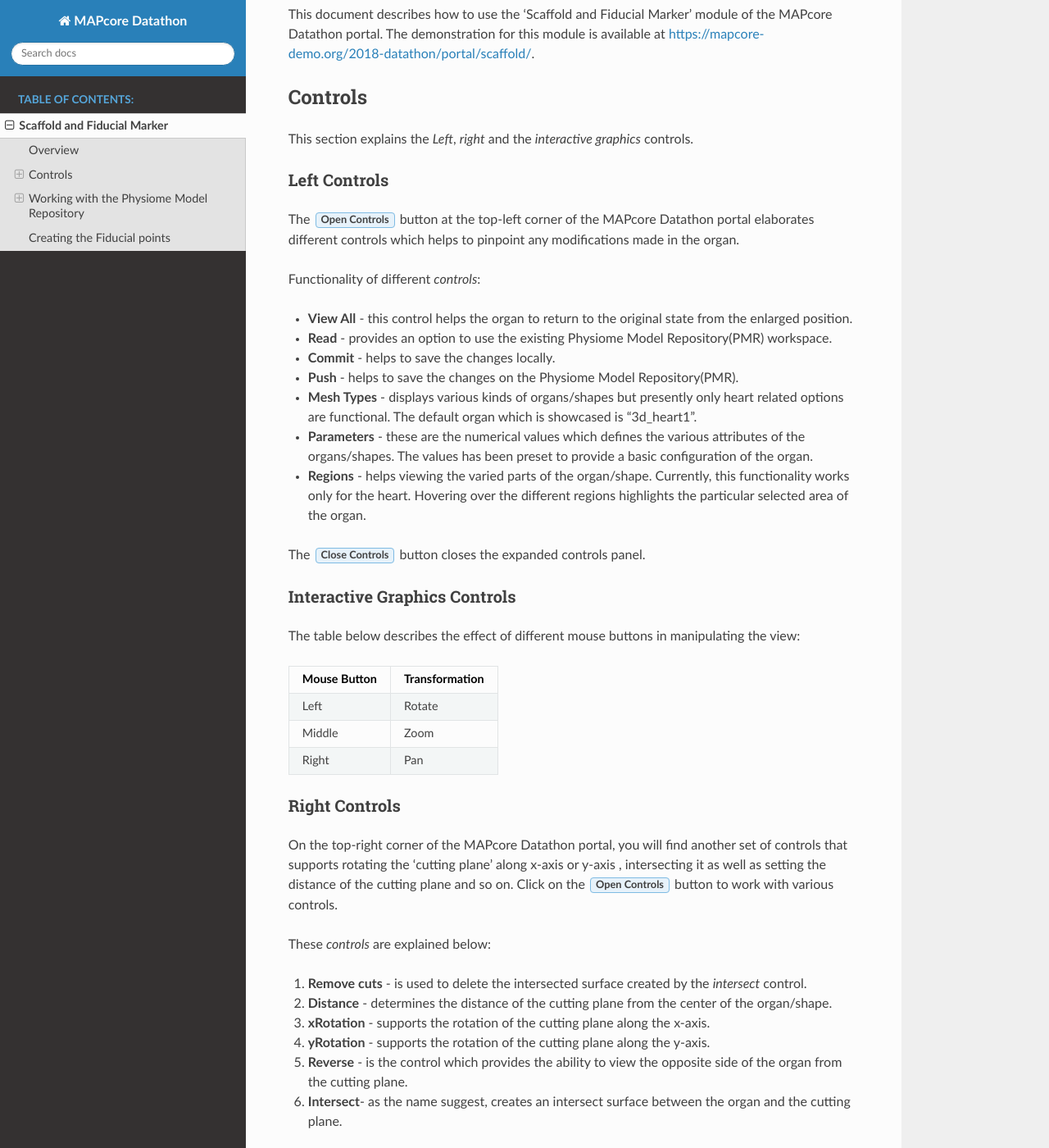
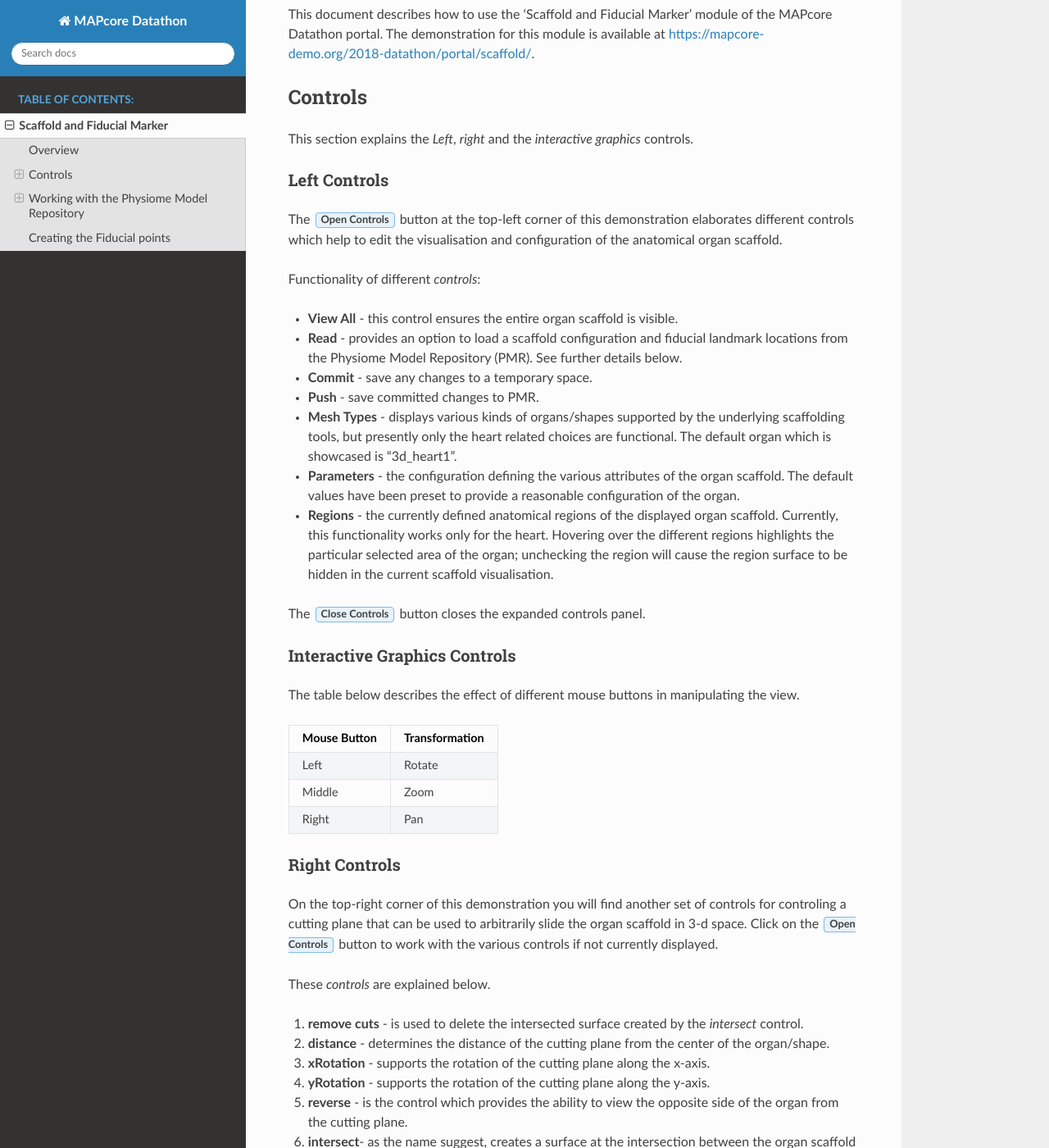
Before and after one commit to kmith/MAPcore-Documentation, a Sphinx documentation site: the page built from source/ScaffoldFiducialMarker.rst, in a window 1280 px wide and 1400 px high, scrolled down 510 px. Shown: the whole window at 82% size. Built offline with Sphinx 7.4.7 and the Read the Docs theme 2.0.0, drawn with Linux system fonts in a browser that asks for light colours; some of the changed text lies outside the part shown.

Commit message:
A few minor tweaks and additions
I think a bit more should be added about how the fiducial points can be edited (label and position?). Not quite sure how functional this is, but good to capture the current state here.

```diff
--- a/source/ScaffoldFiducialMarker.rst
+++ b/source/ScaffoldFiducialMarker.rst
@@ -19,23 +19,23 @@
 Left Controls
 ^^^^^^^^^^^^^
 
-The :guilabel:`Open Controls` button at the top-left corner of the MAPcore Datathon portal elaborates different controls which helps to pinpoint any modifications made in the organ.
+The :guilabel:`Open Controls` button at the top-left corner of this demonstration elaborates different controls which help to edit the visualisation and configuration of the anatomical organ scaffold.
 
 Functionality of different *controls*:
 
-* **View All** - this control helps the organ to return to the original state from the enlarged position.
+* **View All** - this control ensures the entire organ scaffold is visible.
 
-* **Read** - provides an option to use the existing Physiome Model Repository(PMR) workspace.
+* **Read** - provides an option to load a scaffold configuration and fiducial landmark locations from the Physiome Model Repository (PMR). See further details below.
 
-* **Commit** - helps to save the changes locally.
+* **Commit** - save any changes to a temporary space.
 
-* **Push** - helps to save the changes on the Physiome Model Repository(PMR).
+* **Push** - save committed changes to PMR.
 
-* **Mesh Types** - displays various kinds of organs/shapes but presently only heart related options are functional. The default organ which is showcased is "3d_heart1".
+* **Mesh Types** - displays various kinds of organs/shapes supported by the underlying scaffolding tools, but presently only the heart related choices are functional. The default organ which is showcased is "3d_heart1".
 
-* **Parameters** - these are the numerical values which defines the various attributes of the organs/shapes. The values has been preset to provide a basic configuration of the organ.
+* **Parameters** - the configuration defining the various attributes of the organ scaffold. The default values have been preset to provide a reasonable configuration of the organ.
 
-* **Regions** - helps viewing the varied parts of the organ/shape. Currently, this functionality works only for the heart. Hovering over the different regions highlights the particular selected area of the organ.
+* **Regions** - the currently defined anatomical regions of the displayed organ scaffold. Currently, this functionality works only for the heart. Hovering over the different regions highlights the particular selected area of the organ; unchecking the region will cause the region surface to be hidden in the current scaffold visualisation.
 
 The :guilabel:`Close Controls` button closes the expanded controls panel.
 
@@ -43,7 +43,7 @@
 Interactive Graphics Controls
 ^^^^^^^^^^^^^^^^^^^^^^^^^^^^^
 
-The table below describes the effect of different mouse buttons in manipulating the view:
+The table below describes the effect of different mouse buttons in manipulating the view.
 
 ======================= ==============
 Mouse Button            Transformation
@@ -58,16 +58,16 @@
 Right Controls
 ^^^^^^^^^^^^^^
 
-On the top-right corner of the MAPcore Datathon portal, you will find another set of controls that supports rotating the 'cutting plane' along x-axis or y-axis , intersecting it as well as setting the distance of the cutting plane and so on. Click on the :guilabel:`Open Controls` button to work with various controls.
+On the top-right corner of this demonstration you will find another set of controls for controling a cutting plane that can be used to arbitrarily slide the organ scaffold in 3-d space. Click on the :guilabel:`Open Controls` button to work with the various controls if not currently displayed.
 
-These *controls* are explained below:
+These *controls* are explained below.
 
-#. **Remove cuts** - is used to delete the intersected surface created by the *intersect* control.
-#. **Distance** - determines the distance of the cutting plane from the center of the organ/shape.
+#. **remove cuts** - is used to delete the intersected surface created by the *intersect* control.
+#. **distance** - determines the distance of the cutting plane from the center of the organ/shape.
 #. **xRotation** - supports the rotation of the cutting plane along the x-axis.
 #. **yRotation** - supports the rotation of the cutting plane along the y-axis.
-#. **Reverse** - is the control which provides the ability to view the opposite side of the organ from the cutting plane.
-#. **Intersect**- as the name suggest, creates an intersect surface between the organ and the cutting plane.
+#. **reverse** - is the control which provides the ability to view the opposite side of the organ from the cutting plane.
+#. **intersect**- as the name suggest, creates a surface at the intersection between the organ scaffold and the cutting plane.
 
 
 The :guilabel:`Close Controls` button closes the expanded controls panel.
@@ -75,7 +75,7 @@
 Working with the Physiome Model Repository
 ******************************************
 
-The 'Scaffold and Fiducial Marker' module of the MAPcore Datathon portal supports using the existing Physiome Model Repository(PMR) workspace as well as saving the changes on the PMR. This can be achieved through the three controls (Read,Commit and Push) explained in the `Left Controls`_ section.
+The 'Scaffold and Fiducial Marker' module of the MAPcore Datathon portal supports using an existing Physiome Model Repository (PMR) workspace to load and save changes the user makes to the scaffold configuration and/or fiducial landmarks. This can be achieved through the three controls (Read, Commit and Push) explained in the `Left Controls`_ section.
 
 Read Control
 ^^^^^^^^^^^^
@@ -145,7 +145,7 @@
 
 Push Control
 ^^^^^^^^^^^^
-The *Push* control helps to save the changes on the Physiome Model Repository(PMR).
+The *Push* control helps to save the changes on to the PMR workspace.
 
 Steps:
 
@@ -164,8 +164,8 @@
 
 Follow the steps below:
 
-#. Click on *Open Controls* button present on the top right corner of the datathon portal.
-#. Go to the **distance** control and select the distance of the cutting plane from the center of the organ.
+1. Click on *Open Controls* button present on the top right corner of the datathon portal.
+#. Use the **distance**, **xRotation**, and **yRotation** controls to align the slice as desired.
 #. Click on the **intersect** option.
 #. Click at the particular location on the intersected surface to create the fiducial point.
 #. Enter the annotation and click on confirm.
@@ -176,3 +176,7 @@
    :width: 91%
 
    Created Fiducial Point: FP 1
+
+6. Existing fiducial points on the intersection surface can be edited...
+#. Existing fiducial points can be deleted...
+#. Changes, additions, and deletions of fiducial points should be saved to PMR using the **commit** and **push** controls described above.
```
